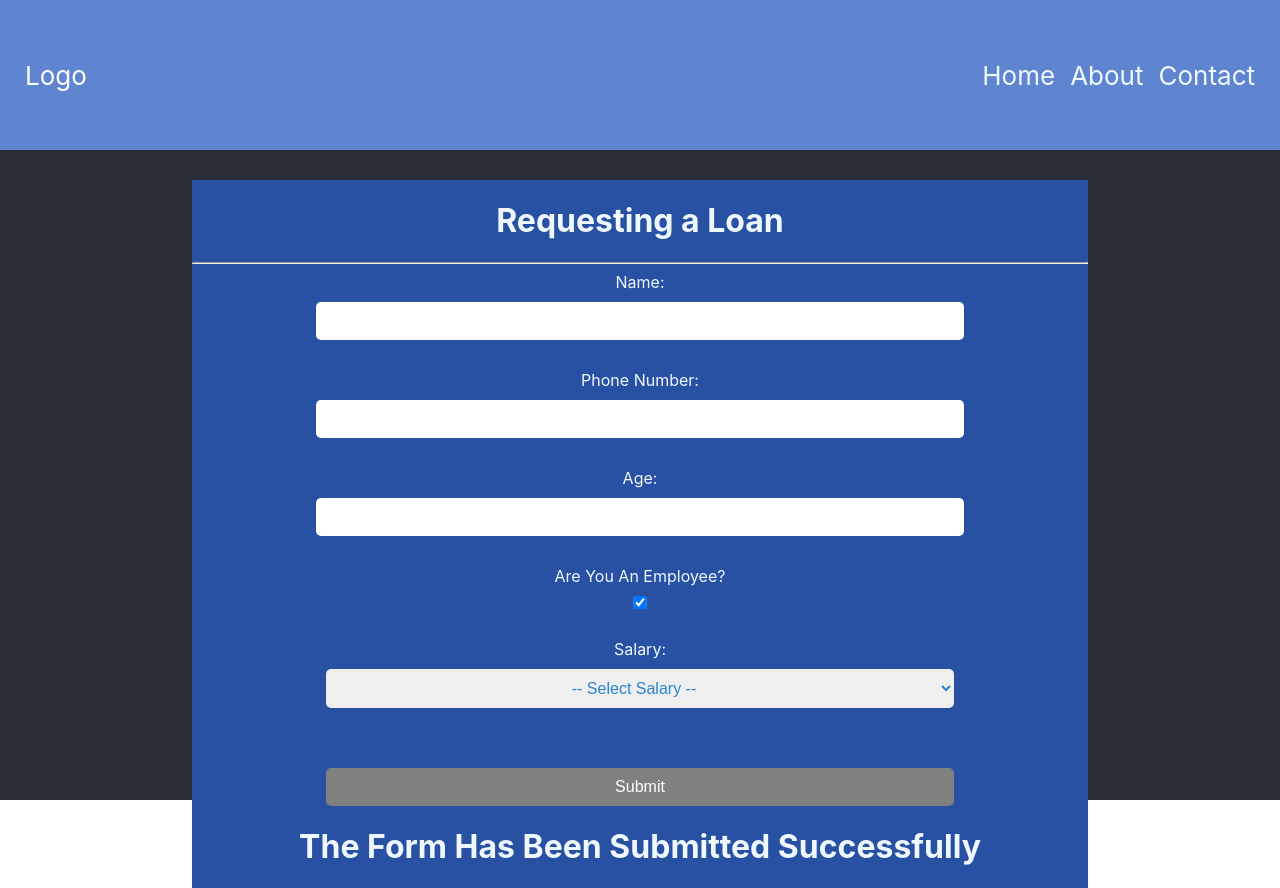
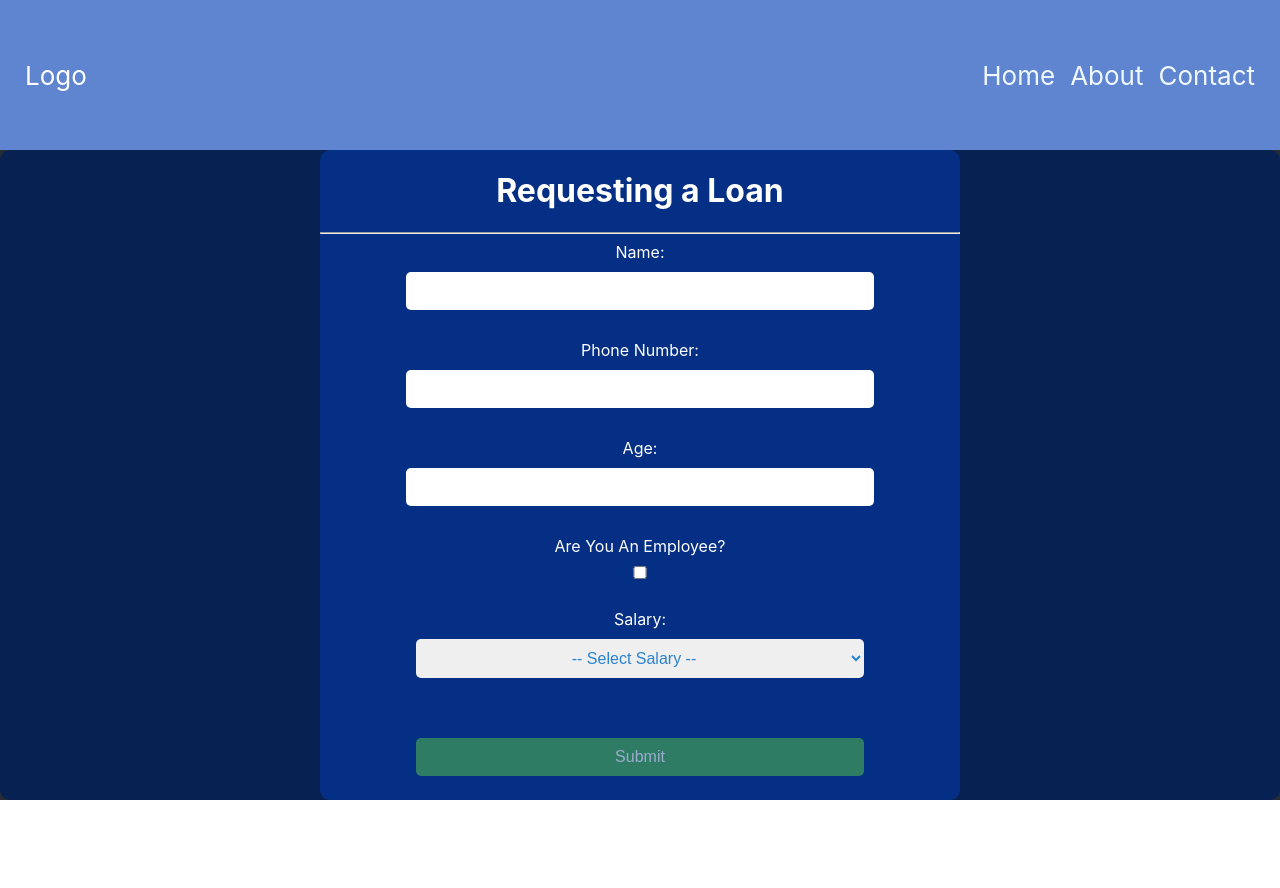
Before and after one commit to abdozayan12/Loan-Application-Form, a React (Create React App) app in the folder loan-application/: page / in a window 1280 px wide. After the commit the page ends 800 px from the top, so only its background shows below. Built offline with nearby package versions, Linux system fonts and the light colour scheme.

Commit message:
Show Model

```diff
--- a/loan-application/src/App.css
+++ b/loan-application/src/App.css
@@ -40,11 +40,26 @@
 }
 
 .form {
-  color: aliceblue;
+  display: flex;
+  justify-content: center;
+  background-color: #082153;
+  width: 100%;
+  height: 100vh;
+  border-radius: 10px;
   text-align: center;
-  background-color: #2851a3;
-  width: 70%;
-  margin-top: 30px;
+  color: white;
+}
+
+.form form {
+  width: 50%;
+  background-color: #042f85;
+  border-radius: 10px;
+}
+
+.disabled {
+  opacity: 0.6;
+  cursor: not-allowed;
+  /* background-color: gray !important; */
 }
 .form input,
 .form select,
@@ -71,7 +86,3 @@
 .form button:hover {
   background-color: #45a049;
 }
-
-.disabled {
-  background-color: gray !important;
-}
--- a/loan-application/src/components/ApplicationForm.jsx
+++ b/loan-application/src/components/ApplicationForm.jsx
@@ -1,58 +1,114 @@
-import React from 'react'
-import { useState } from 'react';
-import Model from './Model'
-import '../App.css'
+import React from "react";
+import { useState } from "react";
+import Model from "./Model";
+import "../App.css";
 
 export default function ApplicationForm() {
-    const [formInput, setFormInput] = useState({name: "", phone: "", age: "", employee: "false", salary: ""})
-
+  const [showModel, setShowModel] = useState(false);
+  const [formInput, setFormInput] = useState({
+    name: "",
+    phone: "",
+    age: "",
+    employee: false,
+    salary: "",
+  });
 
   function handleSubmit(e) {
     e.preventDefault();
-      alert("Form Submitted");
-      setFormInput({
+    setFormInput({
       name: "",
       phone: "",
       age: "",
       employee: false,
-      salary: ""
+      salary: "",
     });
+    setShowModel(true);
+  }
+
+  const btnIsDisabled =
+    formInput.name === "" || formInput.phone === "" || formInput.age === "";
+
+  function handelShowModel() {
+    if (showModel) {
+      setShowModel(false);
     }
-
-    const btnIsDisabled = formInput.name === "" || formInput.phone === "" || formInput.age === "";
+  }
 
   return (
-    <div className='form'>
-      <h1>Requesting a Loan</h1>
-      <hr />
+    <div className="form" onClick={handelShowModel}>
       <form onSubmit={handleSubmit}>
+        <h1>Requesting a Loan</h1>
+        <hr />
         <label htmlFor="name">Name: </label>
-        <input id="name" type="text" value={formInput.name} onChange={(e) => {setFormInput({...formInput, name: e.target.value})}} />
+        <input
+          id="name"
+          type="text"
+          value={formInput.name}
+          onChange={(e) => {
+            setFormInput({ ...formInput, name: e.target.value });
+          }}
+        />
         <br />
 
         <label htmlFor="phone">Phone Number: </label>
-        <input id="phone"  maxLength="12" value={formInput.phone} onChange={(e) => {setFormInput({...formInput, phone: e.target.value})}}/>
+        <input
+          id="phone"
+          maxLength="12"
+          value={formInput.phone}
+          onChange={(e) => {
+            setFormInput({ ...formInput, phone: e.target.value });
+          }}
+        />
         <br />
 
         <label htmlFor="age">Age: </label>
-        <input id="age" type="number" min="18" max="60" value={formInput.age} onChange={(e) => {setFormInput({...formInput, age: e.target.value})}} />
+        <input
+          id="age"
+          type="number"
+          min="18"
+          max="60"
+          value={formInput.age}
+          onChange={(e) => {
+            setFormInput({ ...formInput, age: e.target.value });
+          }}
+        />
         <br />
 
         <label htmlFor="employee">Are You An Employee? </label>
-        <input id="employee" type="checkbox" checked={formInput.employee} onChange={(e) => {setFormInput({...formInput, employee: e.target.checked})}} />
+        <input
+          id="employee"
+          type="checkbox"
+          checked={formInput.employee}
+          onChange={(e) => {
+            setFormInput({ ...formInput, employee: e.target.checked });
+          }}
+        />
         <br />
 
         <label htmlFor="salary">Salary: </label>
-        <select id="salary" value={formInput.salary} onChange={(e) => {setFormInput({...formInput, salary: e.target.value})}}>
+        <select
+          id="salary"
+          value={formInput.salary}
+          onChange={(e) => {
+            setFormInput({ ...formInput, salary: e.target.value });
+          }}
+        >
           <option value="">-- Select Salary --</option>
           <option>Less than 500$</option>
           <option>More than 500$</option>
         </select>
-        <br /><br />
+        <br />
+        <br />
 
-        <button type="submit" disabled={btnIsDisabled}  className={btnIsDisabled ? "disabled" : ""}>Submit</button>
-          </form>
-          <Model />
+        <button
+          type="submit"
+          disabled={btnIsDisabled}
+          className={btnIsDisabled ? "disabled" : ""}
+        >
+          Submit
+        </button>
+      </form>
+      <Model isVisible={showModel} />
     </div>
-  )
+  );
 }
--- a/loan-application/src/components/Model.jsx
+++ b/loan-application/src/components/Model.jsx
@@ -1,9 +1,17 @@
-import React from 'react'
+import React from "react";
 
-export default function Model() {
-  return (
-    <div>
-      <div><h1>The Form Has Been Submitted Successfully</h1></div>
-    </div>
-  )
+export default function Model({ isVisible }) {
+  if (isVisible) {
+    return (
+      <div id="model">
+        <div id="model-content">
+          <div>
+            <h1>The Form Has Been Submitted Successfully</h1>
+          </div>
+        </div>
+      </div>
+    );
+  } else {
+    return <></>;
+  }
 }
```
